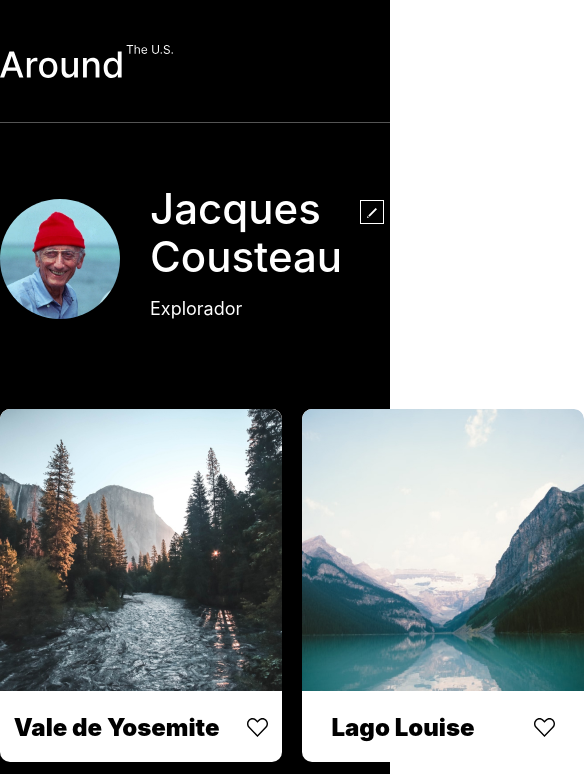
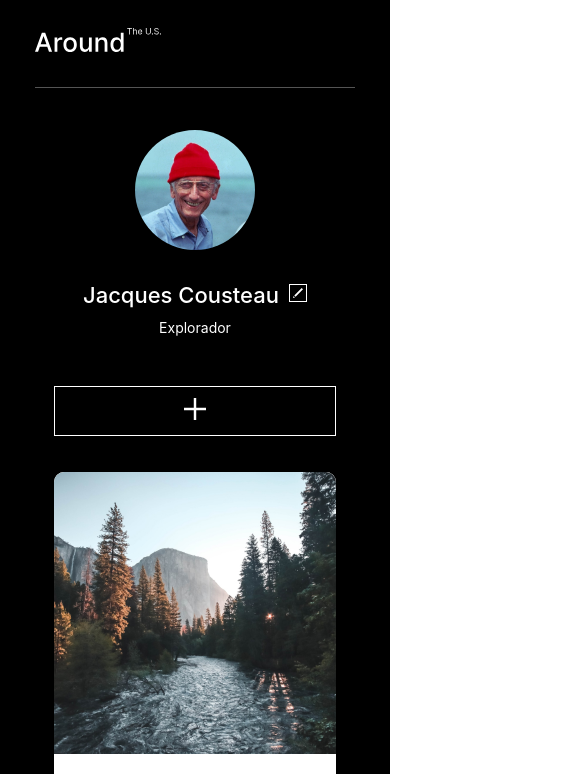
Before and after one commit to gisela-lucena/web_project_around, a plain HTML site: page index.html in a window 390 px wide. Shown: the top 774 px of the page, 585 px wide, since content can reach past the window. Drawn offline with Linux system fonts and the light colour scheme.

Commit message:
adiciona responsividade de telas

```diff
--- a/blocks/content.css
+++ b/blocks/content.css
@@ -1,6 +1,5 @@
 .cards {
   max-width: 880px;
-  max-height: 743px;
   margin: 50px auto 67px;
   display: grid;
   grid-template-columns: repeat(3, 1fr);
@@ -22,14 +21,12 @@
   border-top-right-radius: 10px;
   border-top-left-radius: 10px;
   object-fit: cover;
-
 }
 
 .card__description {
   display: flex;
   justify-content: space-around;
   align-items: center;
-
 }
 
 .card__title {
@@ -42,3 +39,20 @@
   max-width: 21px;
   max-height: 19px;
 }
+
+@media screen and (max-width: 1024px) {
+  .cards {
+  max-width: 586px;
+  grid-template-columns: repeat(2, 1fr);
+  grid-template-rows: repeat(3, 1fr);
+}
+}
+
+@media screen and (max-width: 544px) {
+  .cards {
+  max-width: 282px;
+  grid-template-columns: repeat(1, 1fr);
+  grid-template-rows: repeat(6, 1fr);
+  margin: 36px auto 50px;
+}
+}
--- a/blocks/header.css
+++ b/blocks/header.css
@@ -14,3 +14,15 @@
   max-width: 173px;
   margin-bottom: 41px;
  }
+
+@media screen and (max-width: 544px) {
+  .header {
+  max-width: 320px;
+  padding-top: 28px;
+   }
+
+  .header__logo-icon {
+  max-width: 126px;
+  margin-bottom: 32px;
+ }
+  }
--- a/blocks/profile.css
+++ b/blocks/profile.css
@@ -39,7 +39,9 @@
   height: 24px;
   border: 1px solid #ffffff;
   background: none;
-  margin: 15px 0 0 18px;;
+  margin: 15px 0 0 18px;
+  display: flex;
+  align-items: center;
 }
 
 .profile__subtitle {
@@ -56,3 +58,46 @@
   background: none;
   margin-left: auto;
 }
+
+@media screen and (max-width: 544px) {
+  .profile {
+  padding-top: 42px;
+  max-width: 282px;
+  flex-direction: column;
+  }
+
+  .header__logo-icon {
+  max-width: 126px;
+  margin-bottom: 32px;
+ }
+
+ .profile__info-container {
+  align-items: center;
+  margin: 30px auto 36px;
+
+}
+
+.profile__title {
+  max-width: 224px;
+  font-size: 22px;
+  line-height: 1;
+  }
+
+.profile__edit-button {
+  width: 18px;
+  height: 18px;
+  margin: 0 0 0 10px;
+  justify-content: center;
+}
+
+
+.profile__subtitle {
+  font-size: 14px;
+  max-width: 282px;
+  }
+
+.profile__add-place {
+  width: 282px;
+}
+
+  }
```
